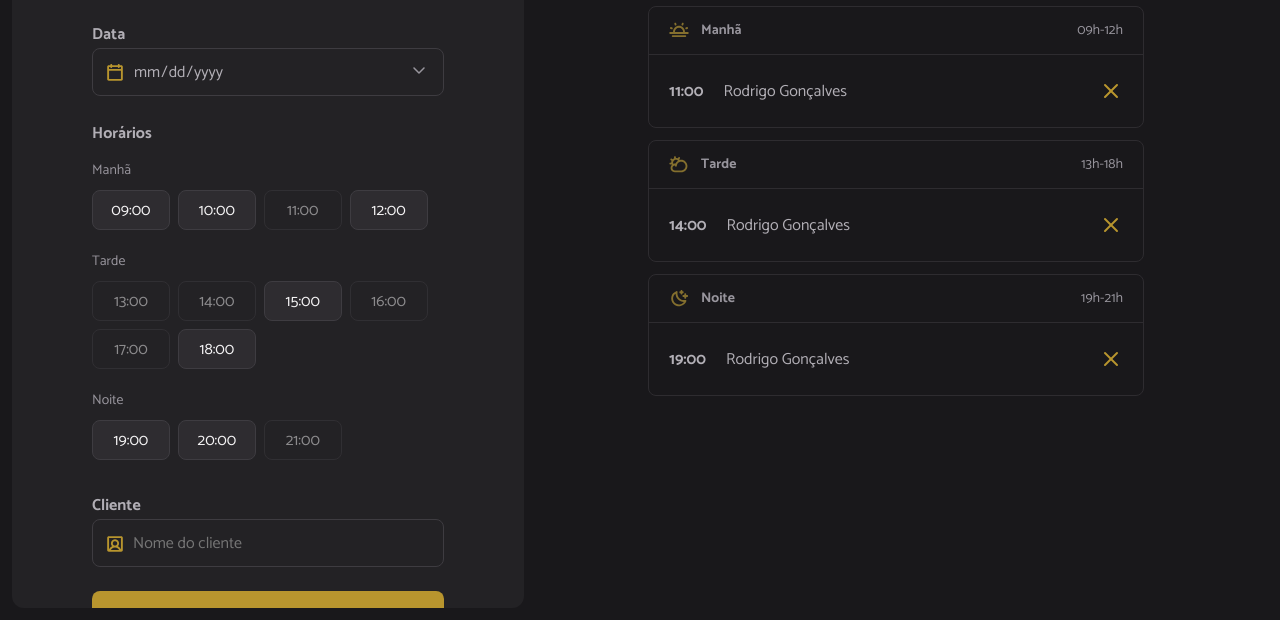
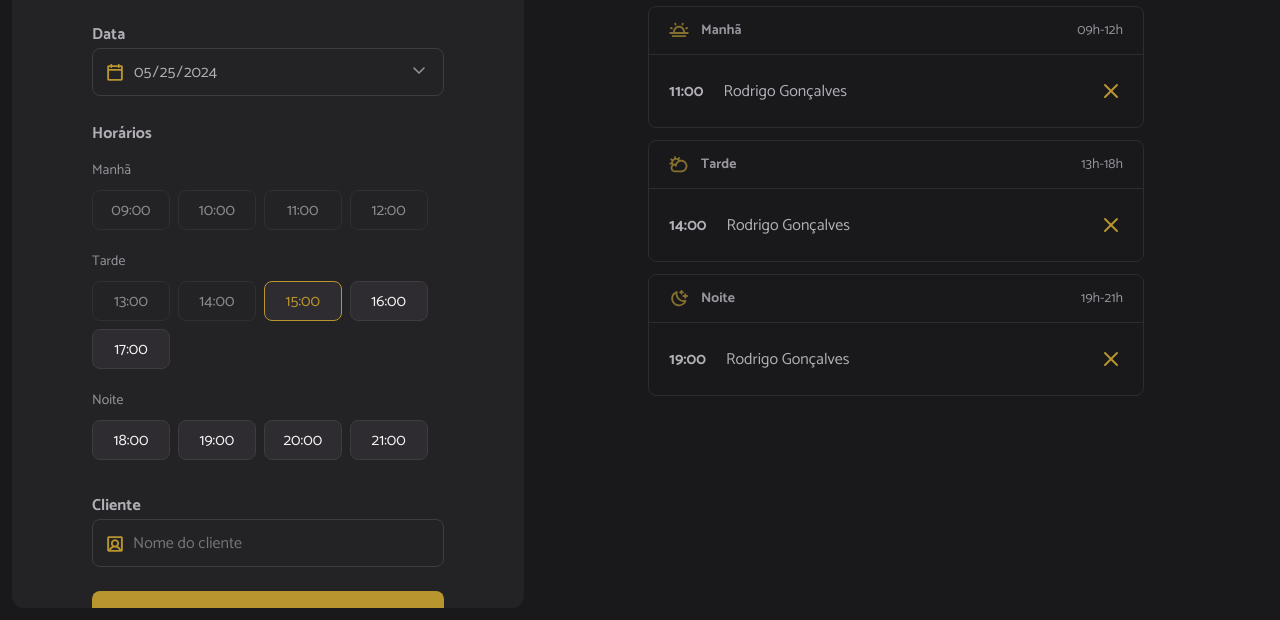
Before and after one commit to thiagomf712/hairday, a website built with webpack: page index.html in a window 1280 px wide. Both pictures are taken after a click on the item "15:00". Shown: the part 180-800 px from the top of the page. Built offline with nearby package versions, Linux system fonts and the light colour scheme.

Commit message:
Loading elements and form interactions

```diff
--- a/index.html
+++ b/index.html
@@ -37,67 +37,25 @@
         <span class="label">Horários</span>
         <ul id="hours" class="hours" aria-label="Horários disponíveis de manhã">
           <!-- Exemplo: Manhã -->
-          <li data-period="morning" class="hour-period">Manhã</li>
+          <!-- <li data-period="morning" class="hour-period">Manhã</li>
           <li data-period="morning" value="09:00" class="hour hour-available">
             09:00
-          </li>
-          <li data-period="morning" value="10:00" class="hour hour-available">
-            10:00
-          </li>
-          <li data-period="morning" value="11:00" class="hour hour-unavailable">
-            11:00
-          </li>
-          <li data-period="morning" value="12:00" class="hour hour-available">
-            12:00
-          </li>
+          </li> -->
           <!-- Exemplo: Tarde  -->
-          <li data-period="morning" class="hour-period">Tarde</li>
+          <!-- <li data-period="afternoon" class="hour-period">Tarde</li>
           <li
             data-period="afternoon"
             value="13:00"
             class="hour hour-unavailable"
           >
             13:00
-          </li>
-          <li
-            data-period="afternoon"
-            value="14:00"
-            class="hour hour-unavailable"
-          >
-            14:00
-          </li>
-          <li data-period="afternoon" value="15:00" class="hour hour-available">
-            15:00
-          </li>
-          <li
-            data-period="afternoon"
-            value="16:00"
-            class="hour hour-unavailable"
-          >
-            16:00
-          </li>
-          <li
-            data-period="afternoon"
-            value="17:00"
-            class="hour hour-unavailable"
-          >
-            17:00
-          </li>
-          <li data-period="afternoon" value="18:00" class="hour hour-available">
-            18:00
-          </li>
+          </li> -->
           <!-- Exemplo: Noite -->
-          <li data-period="morning" class="hour-period">Noite</li>
+          <!-- <li data-period="night" class="hour-period">Noite</li>
 
           <li data-period="night" value="19:00" class="hour hour-available">
             19:00
-          </li>
-          <li data-period="night" value="20:00" class="hour hour-available">
-            20:00
-          </li>
-          <li data-period="night" value="21:00" class="hour hour-unavailable">
-            21:00
-          </li>
+          </li> -->
         </ul>
 
         <label for="client" class="label">Cliente</label>
--- a/src/main.js
+++ b/src/main.js
@@ -7,3 +7,8 @@ import './libs/dayjs.js'
 import './styles/global.css'
 import './styles/form.css'
 import './styles/schedule.css'
+
+// js
+import './modules/form/submit.js'
+import './modules/page-load.js'
+import './modules/form/date-change.js'
--- /dev/null
+++ b/src/modules/form/date-change.js
@@ -0,0 +1,5 @@
+import { schedulesDay } from '../schedules/load.js'
+
+const selectedDateElement = document.getElementById('date')
+
+selectedDateElement.onchange = () => schedulesDay()
--- /dev/null
+++ b/src/modules/form/hours-click.js
@@ -0,0 +1,15 @@
+export function hoursClick() {
+  const hoursElements = document.querySelectorAll('.hour-available')
+
+  hoursElements.forEach((hourElement) => {
+    hourElement.addEventListener('click', (selected) => {
+      const selectedHourElement = document.querySelector('.hour-selected')
+
+      if (selectedHourElement) {
+        selectedHourElement.classList.remove('hour-selected')
+      }
+
+      hourElement.classList.add('hour-selected')
+    })
+  })
+}
--- /dev/null
+++ b/src/modules/form/hours-load.js
@@ -0,0 +1,51 @@
+import dayjs from 'dayjs'
+
+import { openingHours } from '../../utils/opening-hours.js'
+import { hoursClick } from './hours-click.js'
+
+const hoursListElement = document.getElementById('hours')
+
+export function hoursLoad({ date }) {
+  hoursListElement.innerHTML = ''
+
+  const opening = openingHours.map((hourText) => {
+    const [hour, _] = hourText.split(':')
+
+    const isHourPast = dayjs(date).add(hour, 'hour').isBefore(dayjs())
+
+    return {
+      hour,
+      available: !isHourPast,
+    }
+  })
+
+  opening
+    .sort((a, b) => a.hour.localeCompare(b.hour))
+    .forEach(({ hour, available }) => {
+      const li = document.createElement('li')
+      li.classList.add('hour')
+      li.classList.add(available ? 'hour-available' : 'hour-unavailable')
+
+      li.textContent = `${hour}:00`
+
+      if (hour === '09') {
+        hourHeaderAdd('Manhã')
+      } else if (hour === '13') {
+        hourHeaderAdd('Tarde')
+      } else if (hour === '18') {
+        hourHeaderAdd('Noite')
+      }
+
+      hoursListElement.append(li)
+    })
+
+  hoursClick()
+}
+
+function hourHeaderAdd(title) {
+  const header = document.createElement('li')
+  header.classList.add('hour-period')
+  header.textContent = title
+
+  hoursListElement.append(header)
+}
--- /dev/null
+++ b/src/modules/form/submit.js
@@ -0,0 +1,49 @@
+import dayjs from 'dayjs'
+
+const formElement = document.querySelector('form')
+const selectedDateElement = document.getElementById('date')
+const clientNameElement = document.getElementById('client')
+
+const todayDate = dayjs().format('YYYY-MM-DD')
+
+selectedDateElement.value = todayDate
+selectedDateElement.min = todayDate
+
+formElement.onsubmit = (event) => {
+  event.preventDefault()
+
+  try {
+    const name = clientNameElement.value.trim()
+
+    if (!name) {
+      return alert('Informe o nome do cliente')
+    }
+
+    const hourSelectedElement = document.querySelector('.hour-selected')
+
+    if (!hourSelectedElement) {
+      return alert('Selecione um horário')
+    }
+
+    const [selectedHour] = hourSelectedElement.textContent.split(':')
+
+    const scheduleDate = dayjs(selectedDateElement.value).add(
+      selectedHour,
+      'hour'
+    )
+
+    const schedule = {
+      id: new Date().getTime(),
+      name,
+      when: scheduleDate.toISOString(),
+    }
+
+    console.log(schedule)
+  } catch (error) {
+    alert(
+      'Não foi possível realizar o agendamento. Tente novamente mais tarde.'
+    )
+
+    console.log(error)
+  }
+}
--- /dev/null
+++ b/src/modules/page-load.js
@@ -0,0 +1,5 @@
+import { schedulesDay } from './schedules/load.js'
+
+document.addEventListener('DOMContentLoaded', () => {
+  schedulesDay()
+})
--- /dev/null
+++ b/src/modules/schedules/load.js
@@ -0,0 +1,7 @@
+import { hoursLoad } from '../form/hours-load.js'
+
+const selectedDateElement = document.getElementById('date')
+
+export function schedulesDay() {
+  hoursLoad({ date: selectedDateElement.value })
+}
--- /dev/null
+++ b/src/utils/opening-hours.js
@@ -0,0 +1,15 @@
+export const openingHours = [
+  '09:00',
+  '10:00',
+  '11:00',
+  '12:00',
+  '13:00',
+  '14:00',
+  '15:00',
+  '16:00',
+  '17:00',
+  '18:00',
+  '19:00',
+  '20:00',
+  '21:00',
+]
```
